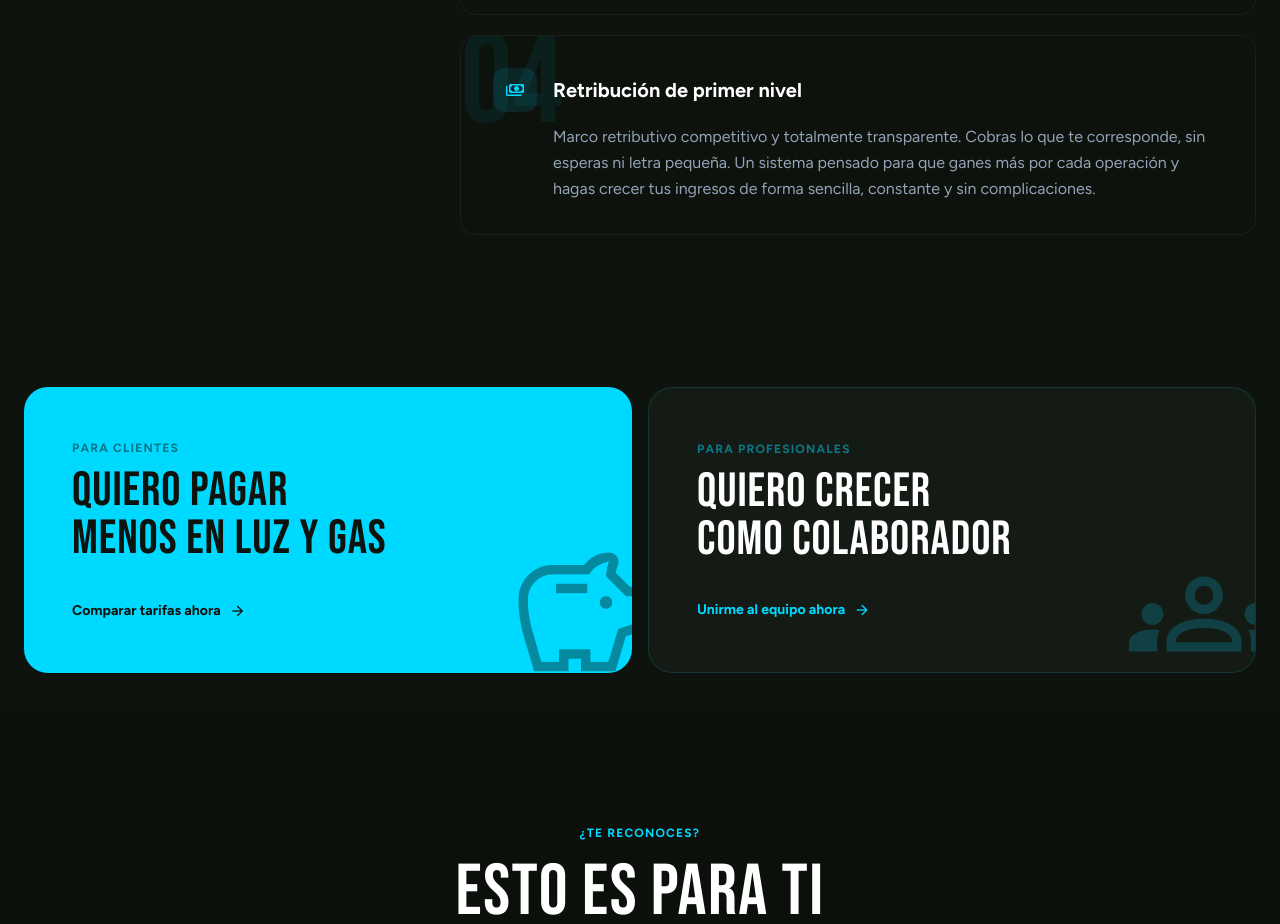
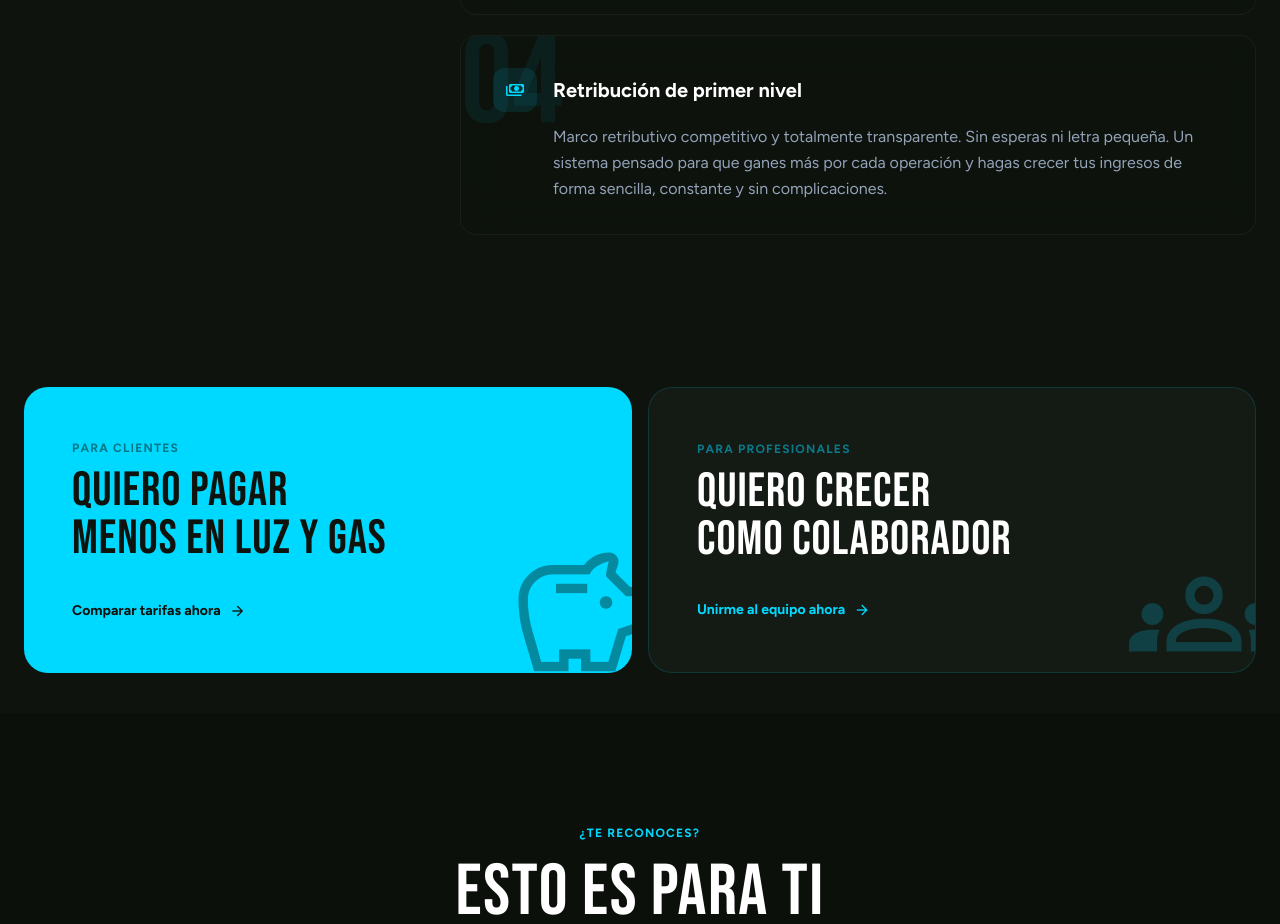
Before and after one commit to matxalenql/alfer_azul, a plain HTML site: page index.html in a window 1280 px wide. Shown: the part 1765-2689 px from the top of the page. Drawn offline with nearby package versions, Linux system fonts and the light colour scheme.

Commit message:
Update index.html

```diff
--- a/index.html
+++ b/index.html
@@ -497,7 +497,7 @@
               <h3 class="text-xl font-bold text-white">Retribución de primer nivel</h3>
             </div>
             <p class="text-slate-400 leading-relaxed pl-[60px]">
-              Marco retributivo competitivo y totalmente transparente. Cobras lo que te corresponde, sin esperas ni letra pequeña. Un sistema pensado para que ganes más por cada operación y hagas crecer tus ingresos de forma sencilla, constante y sin complicaciones.
+              Marco retributivo competitivo y totalmente transparente. Sin esperas ni letra pequeña. Un sistema pensado para que ganes más por cada operación y hagas crecer tus ingresos de forma sencilla, constante y sin complicaciones.
             </p>
           </div>
         </div>
```
